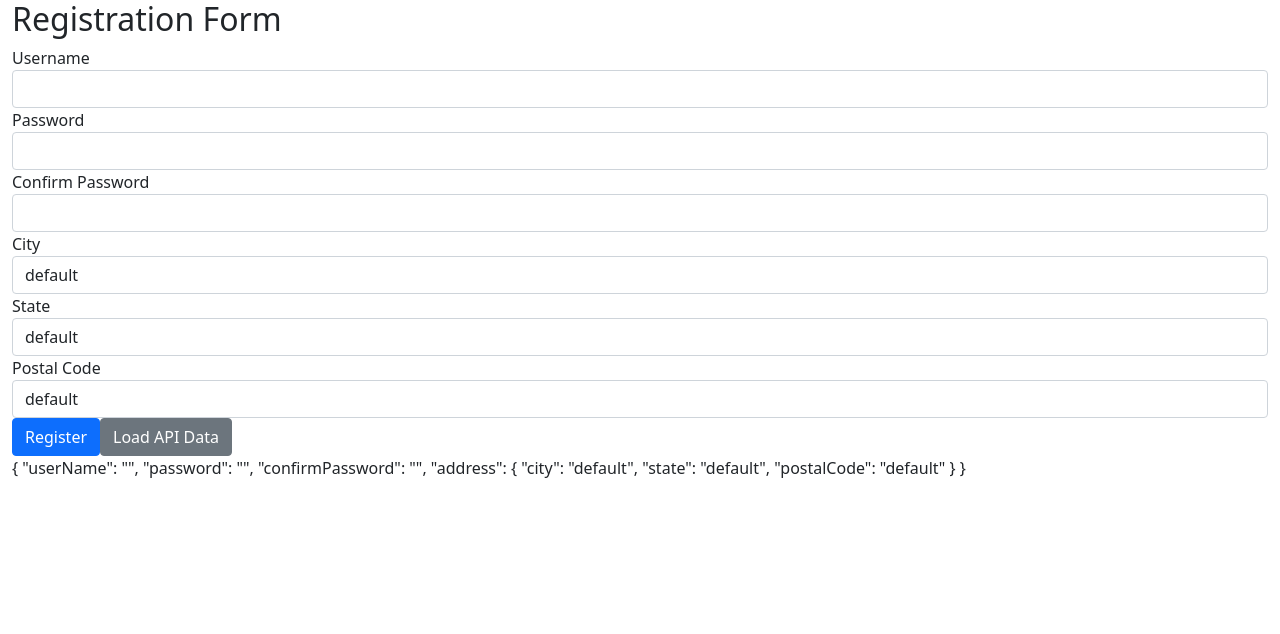
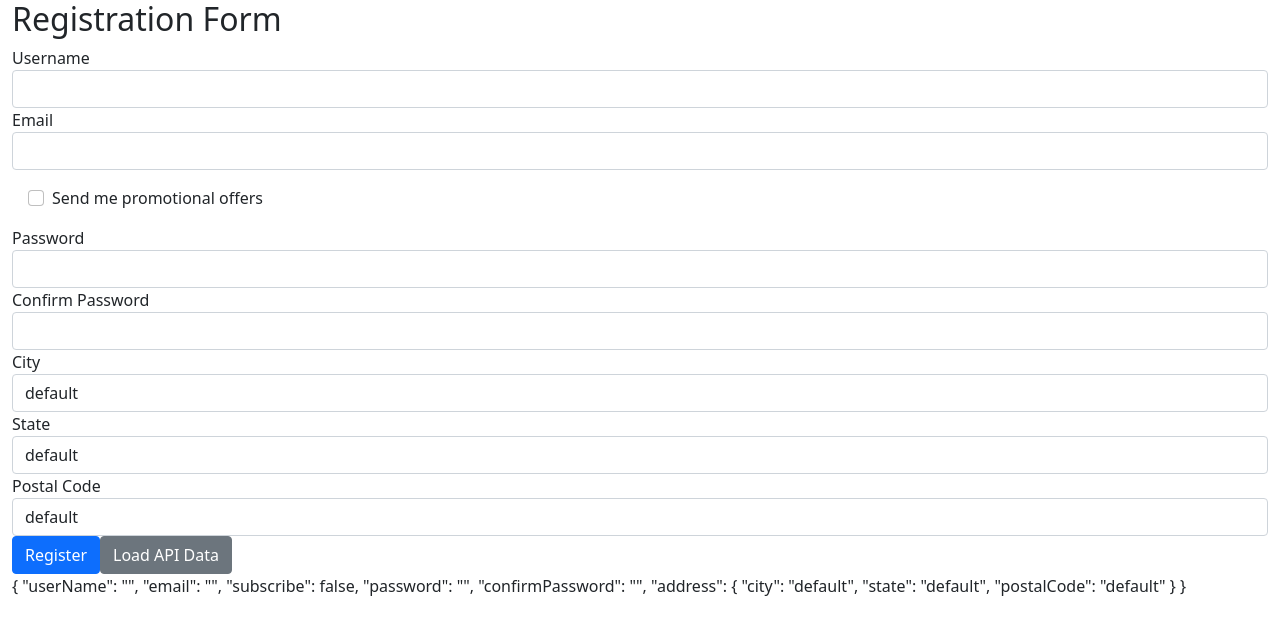
Before and after one commit to tomasz920304/022AngularFormsToutorial, an Angular app: page / in a window 1280 px wide. Shown: the top 634 px of the page. Built offline with nearby package versions, Linux system fonts and the light colour scheme.

Commit message:
25 - Conditional Validation

```diff
--- a/src/app/app.component.html
+++ b/src/app/app.component.html
@@ -15,6 +15,15 @@
         <small *ngIf="userName.errors?.forbiddenName"
           class="text-danger">{{userName.errors?.forbiddenName.value}} Username not allowed</small>
       </div>
+    </div>
+    <div class="form-group">
+      <label>Email</label>
+      <input [class.is-invalid]="email.invalid && email.touched" formControlName="email" type="text" class="form-control">
+    <small class="text-danger" [class.d-none]="email.valid || email.untouched">Email is required</small>
+    </div>
+    <div class="form-check m-3">
+      <input class='form-check-input' formControlName="subscribe" type="checkbox">
+      <label class="form-check-label">Send me promotional offers</label>
     </div>
     <div class="form-group">
       <label>Password</label>
--- a/src/app/app.component.ts
+++ b/src/app/app.component.ts
@@ -1,5 +1,5 @@
-import { Component } from '@angular/core';
-import { FormBuilder, Validators } from '@angular/forms';
+import { Component, OnInit } from '@angular/core';
+import { FormBuilder, FormGroup, Validators } from '@angular/forms';
 import { PasswordValidator } from './shared/password.validator';
 import { forbiddenNameValidator } from './shared/user-name.validator';
 
@@ -8,19 +8,28 @@ import { forbiddenNameValidator } from './shared/user-name.validator';
   templateUrl: './app.component.html',
   styleUrls: ['./app.component.css']
 })
-export class AppComponent {
+export class AppComponent implements OnInit {
   title = 'ReactiveFormsToutorial';
 
-  get userName(){
+  registractionForm: FormGroup;
+
+  get userName() {
     return this.registractionForm.get('userName');
+  }
+
+  get email() {
+    return this.registractionForm.get('email');
   }
 
   constructor(private fb: FormBuilder) {
 
   }
 
-  registractionForm = this.fb.group({
+  ngOnInit() {
+    this.registractionForm = this.fb.group({
       userName: ['', [Validators.required, Validators.minLength(3), forbiddenNameValidator(/password/)]],
+      email: [''],
+      subscribe: false,
       password: [''],
       confirmPassword: [''],
       address: this.fb.group({
@@ -28,7 +37,21 @@ export class AppComponent {
         state: ['default'],
         postalCode: ['default']
       })
-  }, {validator: PasswordValidator});
+    }, { validator: PasswordValidator });
+
+    this.registractionForm.get('subscribe').valueChanges
+      .subscribe(checkedValue => {
+        const email = this.registractionForm.get('email');
+        if (checkedValue) {
+          email.setValidators(Validators.required);
+        } else {
+          email.clearValidators();
+        }
+        email.updateValueAndValidity();
+      });
+  }
+
+
 
   loadApiData() {
     this.registractionForm.setValue({
```
Lines whose indentation alone changed are shown as unchanged.
